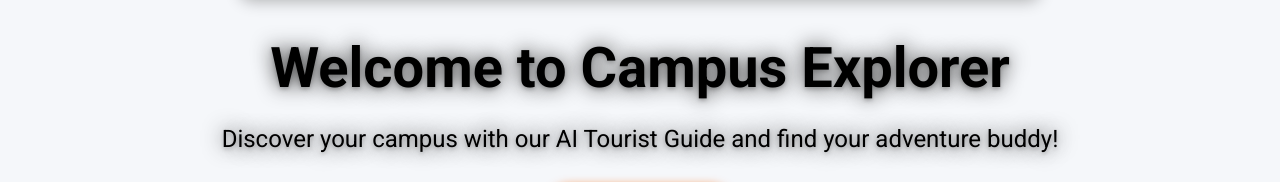
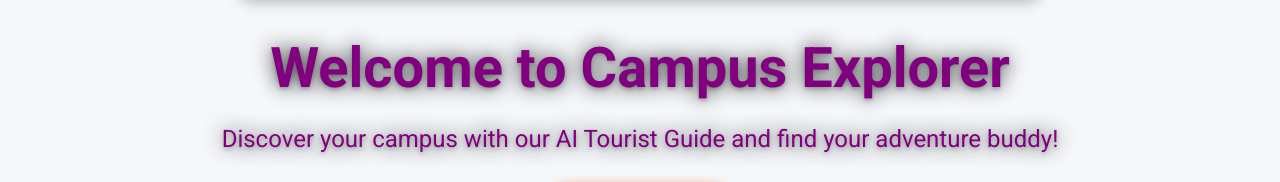
Before and after one commit to vicky-tec/capstone--121, a plain HTML site: page UI/UI4.html in a window 1280 px wide. Shown: the part 597-779 px from the top of the page. Drawn offline with Linux system fonts and the light colour scheme.

Commit message:
Update UI4.html

```diff
--- a/UI/UI4.html
+++ b/UI/UI4.html
@@ -402,8 +402,8 @@
       <video src="video.mp4"></video>
     </div>
 
-    <h1 style="color: Black;">Welcome to Campus Explorer</h1>
-    <p style="color: Black;">Discover your campus with our AI Tourist Guide and find your adventure buddy!</p>
+    <h1 style="color: Purple;">Welcome to Campus Explorer</h1>
+    <p style="color: Purple;">Discover your campus with our AI Tourist Guide and find your adventure buddy!</p>
     <button onclick="document.getElementById('guide').scrollIntoView();">Start Exploring</button>
   </header>
 
```
